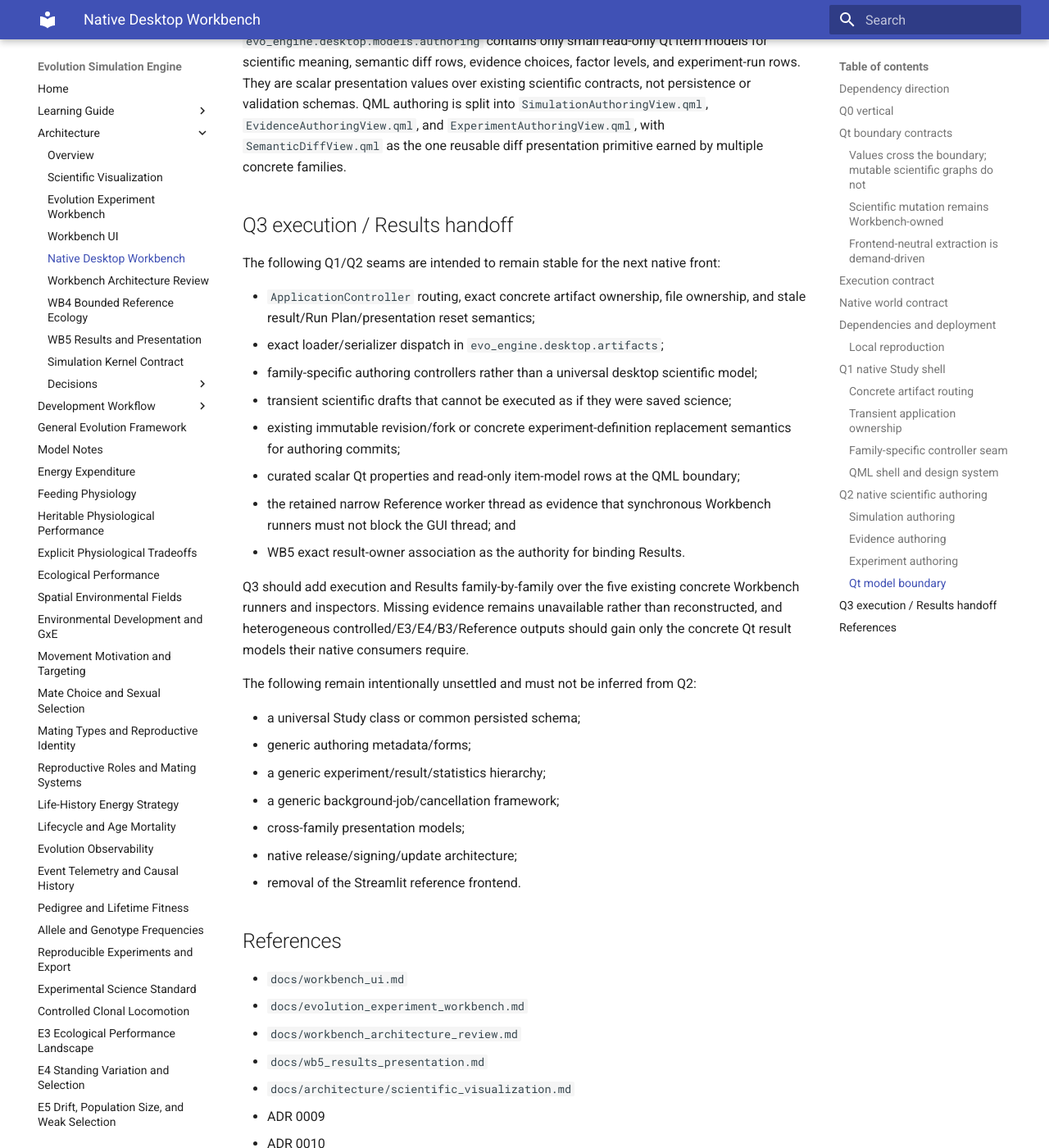
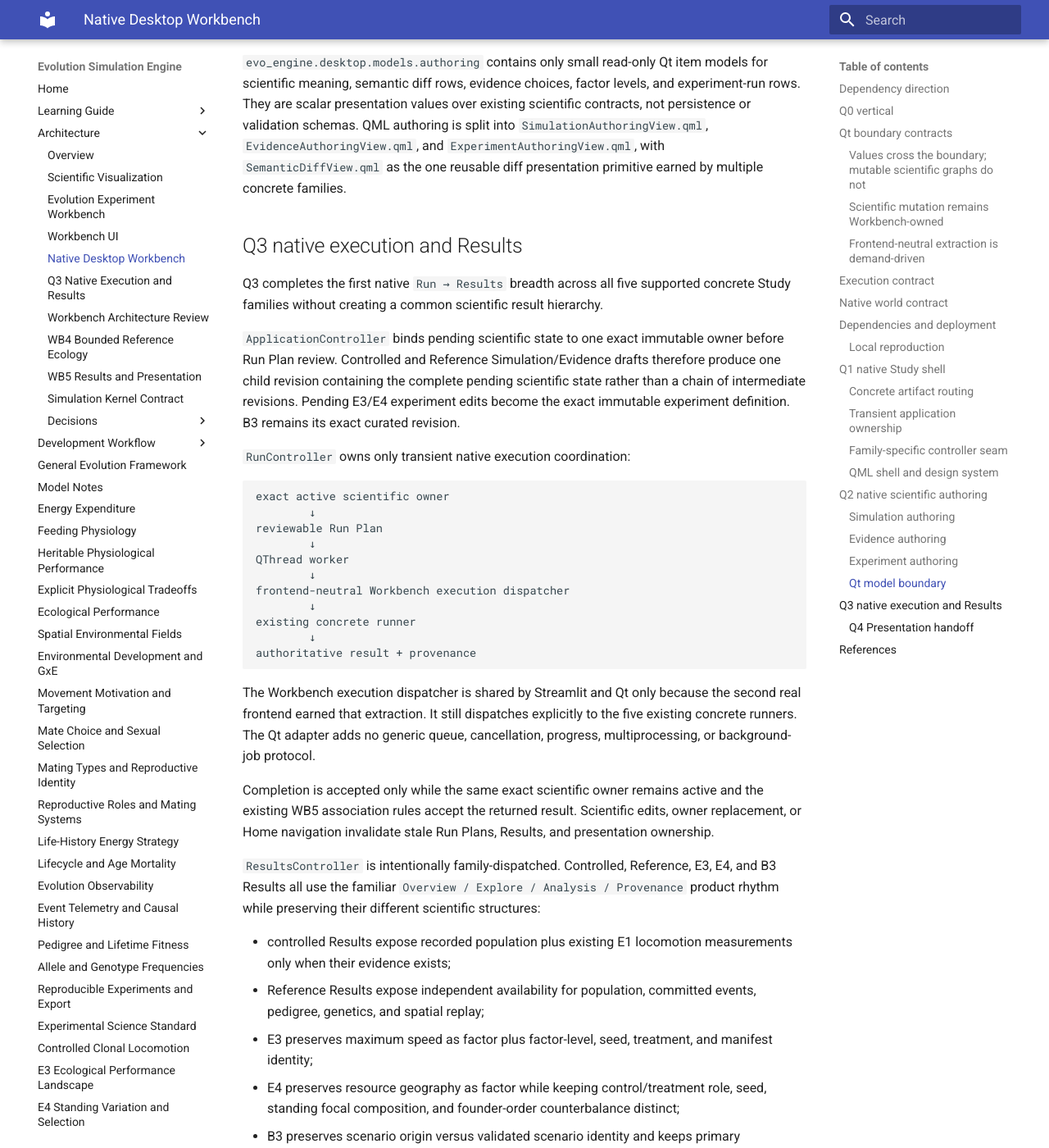
Before and after one commit to abdullahkhan57721/evolution-simulation-engine, an MkDocs documentation site: the page built from docs/desktop_workbench.md, in a window 1280 px wide and 1400 px high, scrolled down 7539 px. Shown: the whole window at 82% size. Built offline with MkDocs 1.6.1 and Material for MkDocs 9.7.7, drawn with Linux system fonts in a browser that asks for light colours; some of the changed text lies outside the part shown.

Commit message:
docs: record completed Q3 native execution Results architecture

````diff
--- a/docs/desktop_workbench.md
+++ b/docs/desktop_workbench.md
@@ -2,10 +2,11 @@
 
 Q0 establishes **PySide6 + Qt Quick/QML** as the primary product frontend architecture
 for the Evolution Experiment Workbench. Q1 establishes the persistent native Study
-shell and concrete routing; Q2 completes the currently supported pre-execution
-Simulation/Evidence/Experiment authoring surface. The Streamlit WU1–WU5 application
-remains a reference frontend during migration; it does not become a second scientific
-model.
+shell and concrete routing; Q2 completes the supported pre-execution
+Simulation/Evidence/Experiment authoring surface; Q3 completes native Run planning,
+five-family execution, and authoritative Results breadth. The Streamlit WU1–WU5
+application remains a reference frontend during migration; it does not become a
+second scientific model.
 
 ## Dependency direction
 
@@ -339,37 +340,77 @@ contracts, not persistence or validation schemas. QML authoring is split into
 `ExperimentAuthoringView.qml`, with `SemanticDiffView.qml` as the one reusable diff
 presentation primitive earned by multiple concrete families.
 
-## Q3 execution / Results handoff
+## Q3 native execution and Results
 
-The following Q1/Q2 seams are intended to remain stable for the next native front:
+Q3 completes the first native `Run → Results` breadth across all five supported
+concrete Study families without creating a common scientific result hierarchy.
 
-- `ApplicationController` routing, exact concrete artifact ownership, file ownership,
-  and stale result/Run Plan/presentation reset semantics;
-- exact loader/serializer dispatch in `evo_engine.desktop.artifacts`;
-- family-specific authoring controllers rather than a universal desktop scientific
-  model;
-- transient scientific drafts that cannot be executed as if they were saved science;
-- existing immutable revision/fork or concrete experiment-definition replacement
-  semantics for authoring commits;
-- curated scalar Qt properties and read-only item-model rows at the QML boundary;
-- the retained narrow Reference worker thread as evidence that synchronous Workbench
-  runners must not block the GUI thread; and
-- WB5 exact result-owner association as the authority for binding Results.
+`ApplicationController` binds pending scientific state to one exact immutable owner
+before Run Plan review. Controlled and Reference Simulation/Evidence drafts therefore
+produce one child revision containing the complete pending scientific state rather
+than a chain of intermediate revisions. Pending E3/E4 experiment edits become the
+exact immutable experiment definition. B3 remains its exact curated revision.
 
-Q3 should add execution and Results family-by-family over the five existing concrete
-Workbench runners and inspectors. Missing evidence remains unavailable rather than
-reconstructed, and heterogeneous controlled/E3/E4/B3/Reference outputs should gain
-only the concrete Qt result models their native consumers require.
+`RunController` owns only transient native execution coordination:
 
-The following remain intentionally unsettled and must not be inferred from Q2:
+```text
+exact active scientific owner
+        ↓
+reviewable Run Plan
+        ↓
+QThread worker
+        ↓
+frontend-neutral Workbench execution dispatcher
+        ↓
+existing concrete runner
+        ↓
+authoritative result + provenance
+```
 
-- a universal Study class or common persisted schema;
-- generic authoring metadata/forms;
-- a generic experiment/result/statistics hierarchy;
-- a generic background-job/cancellation framework;
-- cross-family presentation models;
-- native release/signing/update architecture;
-- removal of the Streamlit reference frontend.
+The Workbench execution dispatcher is shared by Streamlit and Qt only because the
+second real frontend earned that extraction. It still dispatches explicitly to the
+five existing concrete runners. The Qt adapter adds no generic queue, cancellation,
+progress, multiprocessing, or background-job protocol.
+
+Completion is accepted only while the same exact scientific owner remains active and
+the existing WB5 association rules accept the returned result. Scientific edits,
+owner replacement, or Home navigation invalidate stale Run Plans, Results, and
+presentation ownership.
+
+`ResultsController` is intentionally family-dispatched. Controlled, Reference, E3,
+E4, and B3 Results all use the familiar `Overview / Explore / Analysis / Provenance`
+product rhythm while preserving their different scientific structures:
+
+- controlled Results expose recorded population plus existing E1 locomotion
+  measurements only when their evidence exists;
+- Reference Results expose independent availability for population, committed events,
+  pedigree, genetics, and spatial replay;
+- E3 preserves maximum speed as factor plus factor-level, seed, treatment, and
+  manifest identity;
+- E4 preserves resource geography as factor while keeping control/treatment role,
+  seed, standing focal composition, and founder-order counterbalance distinct;
+- B3 preserves scenario origin versus validated scenario identity and keeps primary
+  confirmation, radius sensitivity, and founder counterbalance separate.
+
+Missing evidence stays visibly unavailable and requires a new run with an appropriate
+EvidencePlan. Native Reference world rendering remains contingent on actual recorded
+spatial observations. Persisted run provenance remains a reference to a historical
+run, not a persisted observations/result archive, so reopened Studies never
+reconstruct or implicitly rerun historical Results.
+
+### Q4 Presentation handoff
+
+Q4 should now broaden native Presentation from the exact current-session evidence and
+result ownership settled by Q3. Begin with the existing renderer-neutral Reference
+world path and canonical B3 matched-presentation/cinematic contracts. Preserve
+committed-step semantics, science-owned encodings, matched-arm identity, and
+presentation-only interaction state.
+
+Do not infer a universal scene/camera/replay model, generic chart framework, or
+cross-family presentation schema from Q3. Shared presentation helpers should be
+promoted only when multiple concrete native consumers demonstrate the same
+responsibility. Accessibility, visual completion, installer/signing/update work, and
+the final Streamlit parity/removal decision remain later product-hardening work.
 
 ## References
 
--- a/docs/development/current_state.md
+++ b/docs/development/current_state.md
@@ -347,9 +347,10 @@ bounded conclusion remain science/director-owned rather than UI-authored. See
 
 Q0 established that PySide6 + Qt Quick/QML can consume the settled Workbench
 directly. Q1 turned that technology proof into the persistent native product shell,
-and Q2 completes the first native pre-execution scientific authoring surface across
-Simulation, Evidence, and Experiment. Scientific authority remains in the existing
-Workbench artifacts. The durable dependency boundary is:
+Q2 completed the pre-execution Simulation/Evidence/Experiment authoring surface, and
+Q3 completes native Run planning, five-family execution, and authoritative Results
+breadth. Scientific authority remains in the existing Workbench artifacts. The
+durable dependency boundary is:
 
 ```text
 Qt Quick / QML
@@ -383,8 +384,8 @@ Run = action
 ```
 
 `ApplicationController` owns only transient routing, active-artifact, section,
-current-session result, Run Plan placeholder, presentation-owner/reset, file, and
-status state. It explicitly routes the five existing supported concrete artifacts:
+current-session exact result ownership, reviewable Run Plan coordination,
+presentation-owner/reset, file, and status state. It explicitly routes the five existing supported concrete artifacts:
 controlled single run, E3 max-speed sweep, E4 environment-selection comparison,
 canonical/derived B3, and bounded Reference Ecology. Open/Save delegates to each
 artifact's existing exact `from_json()` / `to_json()` semantics. No Qt Study schema,
@@ -411,12 +412,28 @@ B3/E3/E4 evidence remains locked by the existing scientific designs.
 and displays authoritative Workbench expansion rows; B3 stays curated/read-only and
 controlled/reference Studies remain explicit single-run workflows.
 
+Q3 adds sibling `RunController` and `ResultsController` seams rather than turning
+`ApplicationController` into a scientific workflow object. Pending controlled and
+Reference Simulation/Evidence drafts are bound atomically to one immutable child
+revision before Run Plan review; pending E3/E4 edits bind to their exact immutable
+experiment definitions. A frontend-neutral Workbench dispatcher invokes only the
+five existing concrete runners, while one narrow Qt worker keeps all five synchronous
+execution paths off the GUI thread.
+
+Completed results are accepted only when existing exact-owner/WB5 association rules
+still match the active science. Native Results remain family-specific: controlled
+population/locomotion, Reference evidence availability, E3 factor/seed/treatment/
+manifest identity, E4 factor/role/standing-composition/counterbalance identity, and
+B3 scenario/confirmation/sensitivity/counterbalance identity remain distinct. Missing
+evidence stays unavailable; reopened historical run provenance is never treated as a
+persisted observations archive or implicit rerun source. Reference world rendering
+still requires recorded spatial evidence.
+
 The QML boundary remains intentionally curated: scalar properties, signals, slots,
 and Qt item-model roles cross into QML while concrete Workbench/domain objects remain
 private Python state. Python controller-to-controller logic uses ordinary typed
-helpers rather than treating Qt `Property` descriptors as runtime values. Existing
-synchronous Reference execution is adapted through a narrow `QThread`; no generic
-job/cancellation framework has been earned.
+helpers rather than treating Qt `Property` descriptors as runtime values. Q3 adapts all five existing synchronous Workbench runners through one narrow
+`QThread` execution seam; no generic job/cancellation framework has been earned.
 
 The renderer-neutral Workbench world adapter remains shared from
 `evo_engine.presentation`; QML renders `WorldPresentationFrame` primitives rather
@@ -456,7 +473,7 @@ WB4 remains the explicit tiered recipe:
   genetics/expression/ploidy, inheritance, reproduction, lifecycle, targeted
   movement, and development/G×E editing.
 
-WU2–WU5 and Q0–Q2 promote no capability merely because the lower engine can
+WU2–WU5 and Q0–Q3 promote no capability merely because the lower engine can
 represent it.
 
 ## Results and presentation boundary
@@ -489,6 +506,7 @@ Q0 proves a native QML renderer can consume the same frame while keeping replay,
 selection, visibility, trails, labels, playback, and focus state out of scientific
 identity. Q1 adds an application-level exact result/presentation-owner gate so stale
 session results or presentation state are cleared when scientific ownership changes.
+Q3 extends that exact-owner gate across all five native Run/Results paths.
 Historical run references alone never become native replay data. The V3 adapter
 feeds validated canonical B3 results into the existing B3-specific director.
 Renderer-specific layout, controls, camera, timing, materials, charts, and animation
@@ -497,40 +515,32 @@ remain presentation concerns.
 ## Current development front
 
 The Workbench foundation, E1–E7 controlled-science sequence, end-to-end Streamlit
-reference product, Q0 native technology proof, **Q1 native persistent Study
-shell**, and **Q2 native pre-execution scientific authoring** are established.
+reference product, and **Q0–Q3 native application sequence** are established.
+PySide6 + Qt Quick/QML remains the primary product architecture without moving
+scientific authority out of Workbench.
 
-PySide6 + Qt Quick/QML is the primary product architecture without moving scientific
-authority out of Workbench. Q1 established Home/New/Open, exact concrete routing and
-persistence for the current five-family support envelope, persistent
-`Simulation / Evidence / Experiment / Results / Presentation` navigation, exact
-active-owner/reset semantics, and reusable native QML primitives. Q2 adds the
-currently supported Simulation/Evidence/Experiment authoring through concrete thin
-controllers while retaining Reference Ecology as the only deep native
-execution/result/world slice.
+Q1 established the persistent native five-section Study shell and exact concrete
+routing/persistence. Q2 completed supported Simulation/Evidence/Experiment authoring.
+Q3 now completes the first native `Run → Results` breadth: exact atomic pre-run
+ownership, reviewable Run Plans, off-GUI-thread execution for all five supported
+families, WB5-authoritative family-specific Results, explicit missing evidence, and
+honest historical-provenance semantics.
 
 The next native product work should extend those settled seams rather than redesign
-the application shell:
+them:
 
-1. **Q3 — execution and Results breadth:** broaden execution beyond the retained
-   Reference path and add family-specific native Results consumers over only
-   authoritative existing Workbench runners, result inspectors, provenance, and WB5
-   association rules.
-2. **Later native Presentation breadth:** expand replay/presentation from recorded
-   evidence after Results ownership is settled, beginning with existing Reference and
-   canonical B3 presentation contracts rather than a universal scene model.
-3. **Product hardening after functional breadth:** accessibility, visual completion,
-   packaging/release hardening, and an explicit Streamlit parity/removal decision
-   remain downstream product work.
+1. **Q4 — native Presentation breadth:** expand recorded-evidence presentation,
+   beginning with broader Reference world exploration and canonical B3 matched replay
+   plus the existing cinematic handoff.
+2. **Product hardening after functional breadth:** accessibility, visual completion,
+   packaging/release hardening, and an explicit Streamlit parity/removal decision.
+3. **Distribution work when concretely required:** signing, notarization, installers,
+   auto-update, and broader platform release proof should follow real shipping needs.
 
-Broader Presentation/world exploration, B3 matched replay/cinematic handoff, and
-accessibility/visual/release hardening follow only as concrete native needs earn
-them. Do not predeclare a generic Qt application, form, result, scene, or background
-job framework.
-
-The previously planned WU6 Streamlit hardening milestone is no longer the primary
-product front. Streamlit remains the semantic reference/compatibility frontend until
-an explicit parity/removal decision.
+Q4 must preserve exact owner/provenance, committed-step semantics, science-owned
+encodings, and B3 matched-arm scientific identity without inventing a universal Qt
+scene, replay, chart, or camera framework. Streamlit remains the semantic
+reference/compatibility frontend until an explicit parity/removal decision.
 
 E7 closes the current E1–E7 causal sequence with a confirmed negative convergence
 result. Do not post-hoc lengthen, enrich, or retune E7 to manufacture convergence.
@@ -549,10 +559,10 @@ A native Rust/C++ execution backend remains evidence-driven future work.
 ### Concrete persistence remains intentional
 
 WB1, WB2, WB3, and WB4 persist different shapes because their responsibilities still
-differ. WB5/WB6, WU1–WU5, and Q0–Q2 still do not reveal enough identical persistence
-or execution responsibility to earn a universal saved Study/Experiment/Results root.
-Q1/Q2 reinforce the intended approach by routing and authoring concrete formats
-directly rather than manufacturing one for Qt.
+differ. WB5/WB6, WU1–WU5, and Q0–Q3 still do not reveal enough identical persistence
+or result responsibility to earn a universal saved Study/Experiment/Results root.
+Q1–Q3 reinforce the intended approach by routing, authoring, executing, and
+presenting concrete families directly rather than manufacturing one for Qt.
 
 ### Broader Workbench diagnostics remain bounded
 
@@ -569,13 +579,12 @@ repeats while keeping renderer mechanics local.
 
 ### Native application breadth is intentionally incomplete
 
-Q1 and Q2 establish the native shell, concrete five-family routing, exact
-persistence, application ownership semantics, and complete currently supported
-pre-execution Simulation/Evidence/Experiment authoring. Reference Ecology still owns
-the only deep native execution/result/world slice. Broader execution/Results,
-Presentation parity, accessibility, and release hardening remain Q3+ application
-work. This is application-layer incompleteness, not a reason to broaden Workbench or
-the kernel.
+Q1–Q3 establish the native shell, concrete five-family routing, exact persistence,
+application ownership semantics, supported pre-execution authoring, reviewable Run
+Plans, five-family off-GUI-thread execution, and family-specific authoritative
+Results. Presentation breadth, accessibility, and release hardening remain Q4+
+application work. This is application-layer incompleteness, not a reason to broaden
+Workbench or the kernel.
 
 ### Scientific scope remains illustrative
 
--- a/docs/development/roadmap.md
+++ b/docs/development/roadmap.md
@@ -405,31 +405,42 @@ Q2 establishes:
     schema, reflection-driven form system, generic experiment DSL, or QML-owned
     scientific validation.
 
-### Q3 — execution and Results breadth
+### Q3 — execution and Results breadth (completed)
 
-Q3 should broaden execution and Results beyond the retained Q0/Q2 Reference path
-using only existing concrete Workbench runners, result inspectors, provenance, and
-WB5 association rules. Result binding must continue to require exact active-owner
-compatibility, and missing evidence must remain unavailable rather than reconstructed.
+Q3 broadens native execution and Results across the existing five-family Workbench
+support envelope while keeping scientific authority in existing runners and WB5
+inspectors. It establishes atomic pre-run binding to exact immutable scientific
+ownership, reviewable native Run Plans, one narrow off-GUI-thread execution adapter,
+exact provenance/result association, family-specific native Results, explicit missing
+evidence, and honest historical-provenance behavior.
 
-Add family-specific Qt item models/view models only where concrete Results consumers
-need them. Do not flatten heterogeneous controlled/E3/E4/B3/Reference results into a
-universal result or statistics model. Preserve the Q2 authoring-draft rule: Run must
-operate on exact saved scientific ownership, with pending revision-backed edits
-committed through their existing immutable contracts before execution rather than
-mutating saved science in place.
+The shared execution dispatcher is frontend-neutral because Streamlit and Qt are now
+two real consumers; it remains an explicit five-family dispatcher rather than a job
+or workflow framework. Results remain heterogeneous by design rather than being
+flattened into a universal statistics/result model.
+
+### Q4 — native Presentation breadth
+
+Q4 should extend Presentation from recorded evidence now that native Run and Results
+ownership are settled. Start with broader Reference world exploration and canonical
+B3 matched replay plus the existing cinematic handoff. Reuse existing renderer-neutral
+scientific encoding and presentation adapters; do not infer a universal scene,
+camera, playback, or chart schema.
+
+Q4 must preserve exact Study/run/treatment/replicate identity, committed-step
+semantics, shared science-owned trait scales, and the fact that matched B3 arms are
+independent stochastic executions after treatment-driven divergence. Presentation
+interaction state remains downstream and cannot change scientific identity.
 
 ### Later native product direction
 
-After Q3, expand Presentation from recorded evidence: broader Reference world
-exploration, canonical B3 matched replay and existing cinematic handoff, then native
-accessibility, visual completion, packaging/release hardening, and an explicit
-Streamlit parity/removal decision when justified.
+After sufficient Presentation breadth, apply accessibility, visual completion,
+packaging/release hardening, and an explicit Streamlit parity/removal decision to the
+native application. Signing, notarization, installers, auto-update, and a broader
+platform release matrix should be added from concrete distribution requirements, not
+predeclared as a generic application framework.
 
-Do not predeclare a large generic Qt application framework. Each later Q milestone
-should earn shared controller/view-model helpers only after multiple concrete native
-consumers demonstrate the same responsibility.
-
+The Q-series does **not** authorize:
 The Q-series does **not** authorize:
 
 - a universal Study schema;
--- a/mkdocs.yml
+++ b/mkdocs.yml
@@ -44,6 +44,7 @@ nav:
       - Evolution Experiment Workbench: evolution_experiment_workbench.md
       - Workbench UI: workbench_ui.md
       - Native Desktop Workbench: desktop_workbench.md
+      - Q3 Native Execution and Results: q3_native_execution_results.md
       - Workbench Architecture Review: workbench_architecture_review.md
       - WB4 Bounded Reference Ecology: wb4_bounded_reference_ecology.md
       - WB5 Results and Presentation: wb5_results_presentation.md
````
Also changed, not shown: other parts of docs/desktop_workbench.md (+1 -0 lines), 2 other files.
